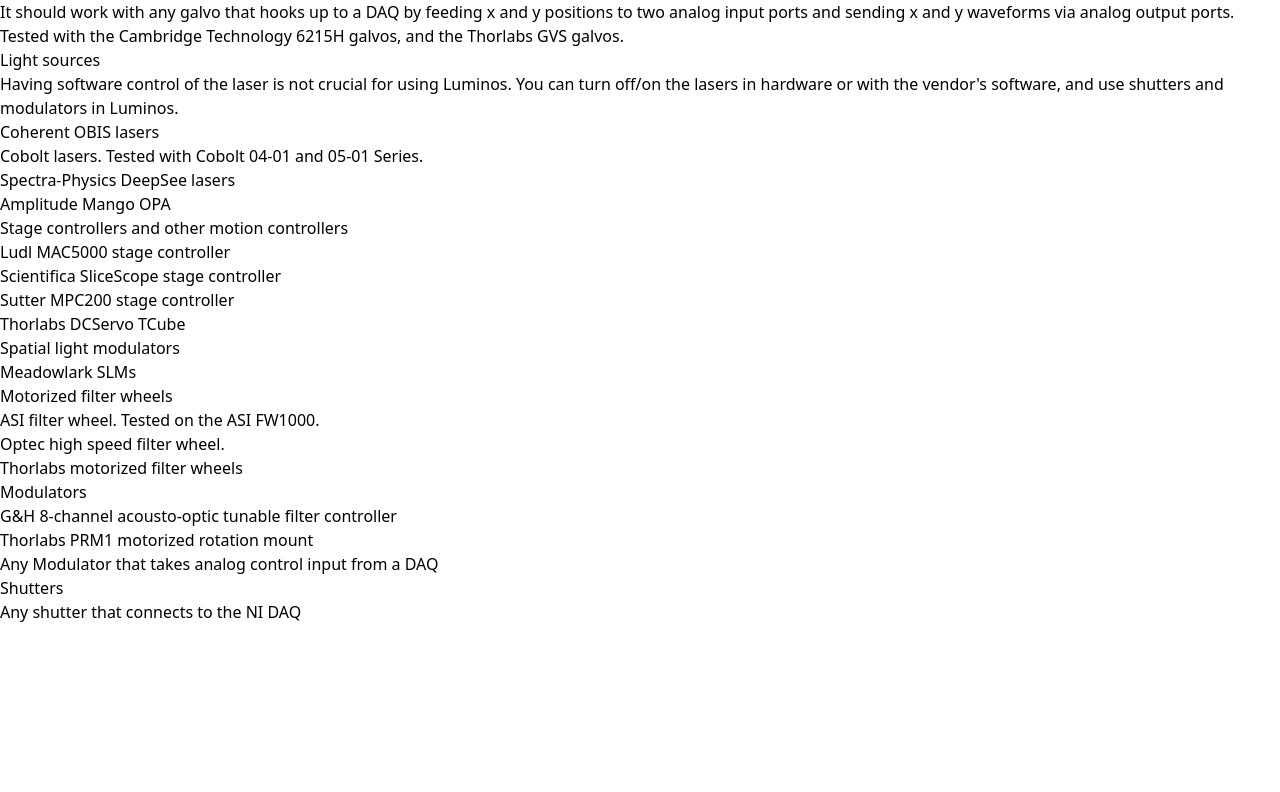
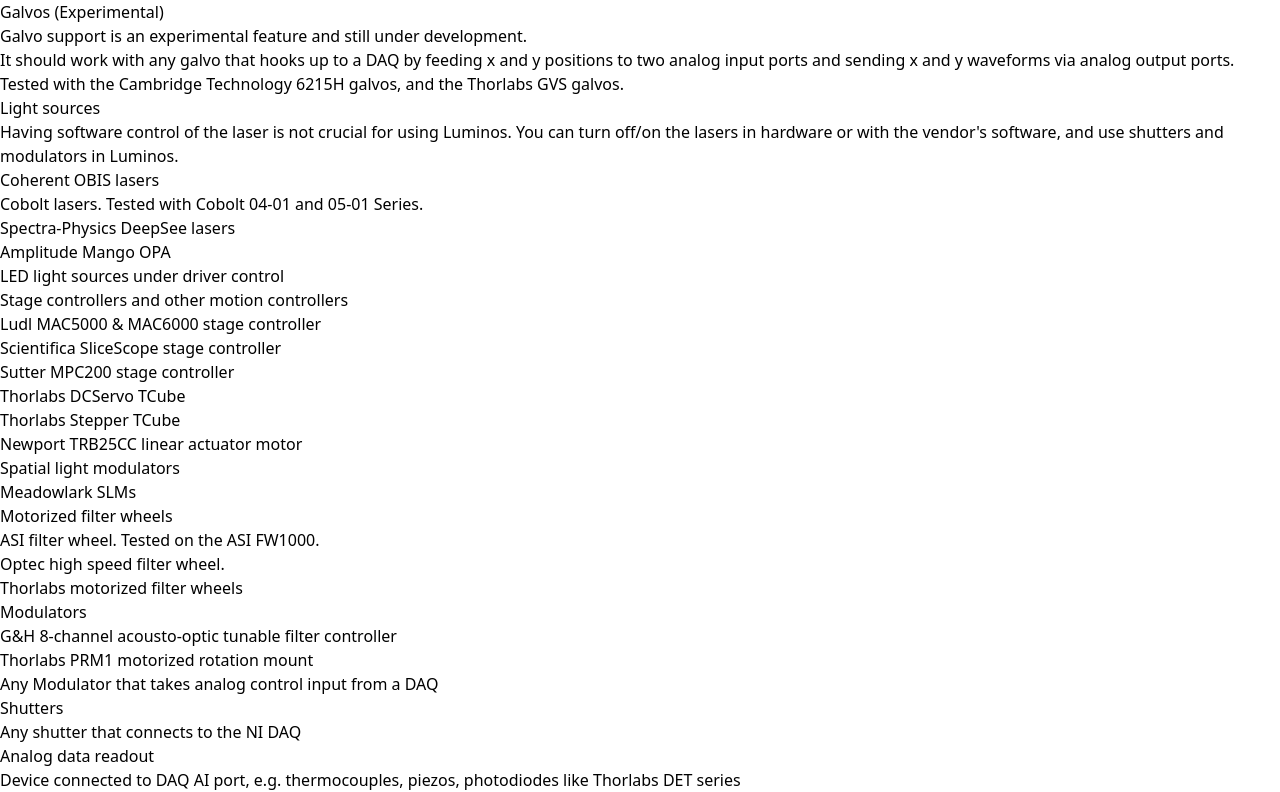
Before and after one commit to adamcohenlab/luminos-docs, a Next.js app: page /supported-devices in a window 1280 px wide. Shown: the part 312-1104 px from the top of the page. Before the commit the page ends 936 px from the top, so only its background shows below. Built offline with nearby package versions, Linux system fonts and the light colour scheme.

Commit message:
Update supported-devices.mdx

```diff
--- a/pages/supported-devices.mdx
+++ b/pages/supported-devices.mdx
@@ -9,6 +9,8 @@
 #### Cameras
 
 - DCAM: [Hamamatsu](https://www.hamamatsu.com/eu/en/product/cameras.html) CMOS camears. Tested with Orca Flash 4.0 V2 and Orca Fusion.
+- Teledyne Kinetix (https://www.teledynevisionsolutions.com/products/kinetix/?model=01-KINETIX-M-C)
+- ANDOR CCD camera (limited support)
 
 #### DAQs
 
@@ -35,13 +37,16 @@
 - Cobolt lasers. Tested with Cobolt 04-01 and 05-01 Series.
 - Spectra-Physics DeepSee lasers
 - Amplitude Mango OPA
+- LED light sources under driver control
 
 #### Stage controllers and other motion controllers
 
-- Ludl MAC5000 stage controller
+- Ludl MAC5000 & MAC6000 stage controller
 - Scientifica SliceScope stage controller
 - Sutter MPC200 stage controller
 - Thorlabs DCServo TCube
+- Thorlabs Stepper TCube
+- Newport TRB25CC linear actuator motor
 
 #### Spatial light modulators
 
@@ -62,3 +67,7 @@
 #### Shutters
 
 - Any shutter that connects to the NI DAQ
+
+#### Analog data readout
+
+- Device connected to DAQ AI port, e.g. thermocouples, piezos, photodiodes like Thorlabs DET series
```
